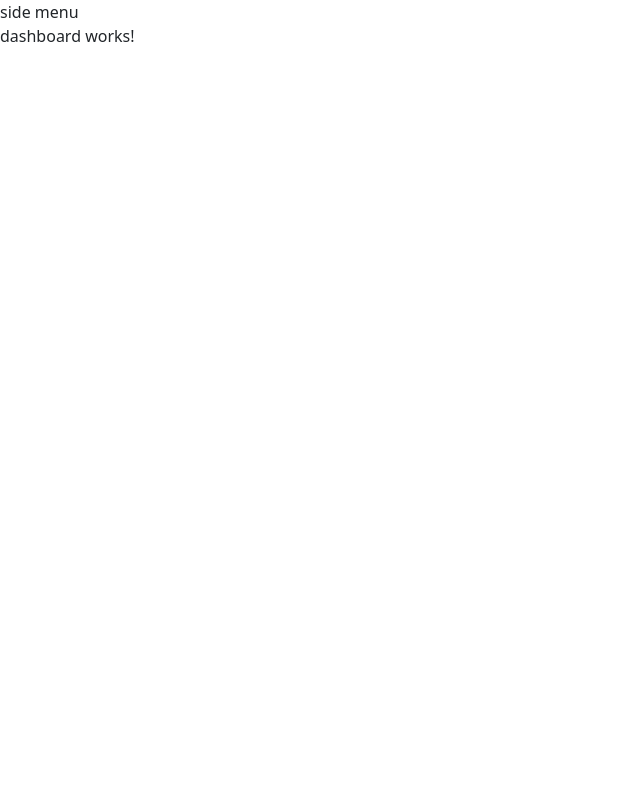
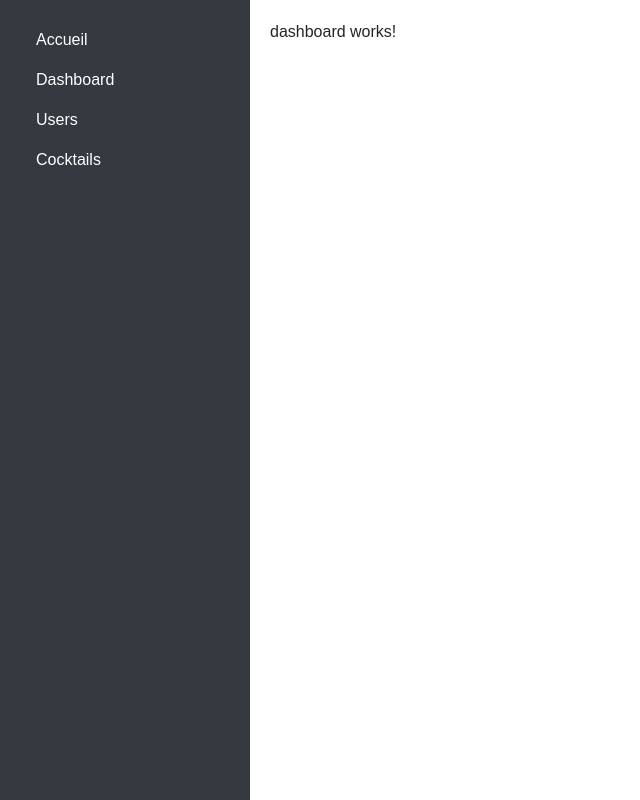
Before and after one commit to Tchak20/angular-api-crud, an Angular app: page /admin/dashboard in a window 1280 px wide. Shown: the whole page, without its empty margins (0-640 px from the left). Built offline with nearby package versions, Linux system fonts and the light colour scheme.

Commit message:
stylisé la page admin

```diff
--- a/src/app/admin/admin.module.ts
+++ b/src/app/admin/admin.module.ts
@@ -5,13 +5,15 @@ import { AdminRoutingModule } from './admin-routing.module';
 import { AlayoutComponent } from './alayout/alayout.component';
 import { DashboardComponent } from './dashboard/dashboard.component';
 import { SidemenuComponent } from './sidemenu/sidemenu.component';
+import { AheaderComponent } from './aheader/aheader.component';
 
 
 @NgModule({
   declarations: [
     AlayoutComponent,
     DashboardComponent,
-    SidemenuComponent
+    SidemenuComponent,
+    AheaderComponent
   ],
   imports: [
     CommonModule,
--- /dev/null
+++ b/src/app/admin/aheader/aheader.component.html
@@ -0,0 +1,9 @@
+<header class="bg-dark text-white">
+    <div class="container">
+      <div class="row">
+        <div class="col-md-6">
+          <h1 class="my-4">Mon Site</h1>
+        </div>
+      </div>
+    </div>
+</header>
--- a/src/app/admin/alayout/alayout.component.html
+++ b/src/app/admin/alayout/alayout.component.html
@@ -1,6 +1,11 @@
-<div class="">
-    side menu
-</div>
-<div class="admin-container">
-    <router-outlet></router-outlet>
-</div>
+<div class="wrapper">
+    <!-- Sidebar -->
+    <nav class="sidebar">
+      <app-sidemenu></app-sidemenu>
+    </nav>
+
+    <!-- Content -->
+    <div class="content">
+      <router-outlet></router-outlet>
+    </div>
+  </div>
--- a/src/app/admin/sidemenu/sidemenu.component.html
+++ b/src/app/admin/sidemenu/sidemenu.component.html
@@ -1 +1,35 @@
-<p>sidemenu works!</p>
+<div class="sidebar-sticky bg-dark text-white">
+    <ul class="nav flex-column">
+      <li class="nav-item">
+            <a class="nav-link text-white" href="#">
+              Accueil
+            </a>
+      </li>
+      <li class="nav-item">
+        <a class="nav-link text-white" [routerLink]="['dashboard']">
+          Dashboard
+        </a>
+      </li>
+      <li class="nav-item">
+        <a class="nav-link text-white" id="reportsDropdown" role="button" data-toggle="dropdown" aria-haspopup="true" aria-expanded="false">
+          Users
+        </a>
+        <div class="dropdown-menu" aria-labelledby="reportsDropdown">
+          <a class="dropdown-item" [routerLink]="['user']">List</a>
+          <a class="dropdown-item" [routerLink]="['user/add']">Ajouter</a>
+          <a class="dropdown-item" routerLink="['user/edit/1']">Edit</a>
+          <a class="dropdown-item" href="#">Delete</a>
+        </div>
+      </li>
+      <li class="nav-item">
+        <a class="nav-link text-white" id="reportsDropdown" role="button" data-toggle="dropdown" aria-haspopup="true" aria-expanded="false">
+          Cocktails
+        </a>
+        <div class="dropdown-menu" aria-labelledby="reportsDropdown">
+            <a class="dropdown-item" [routerLink]="['cocktail']">List</a>
+            <a class="dropdown-item" [routerLink]="['cocktail/add']">Ajouter</a>
+            <a class="dropdown-item" [routerLink]="['cocktail/edit/12']">Editer</a>
+        </div>
+      </li>
+    </ul>
+  </div>
--- a/src/app/public/pheader/pheader.component.html
+++ b/src/app/public/pheader/pheader.component.html
@@ -1,20 +1,20 @@
 <nav class="navbar navbar-expand-lg navbar-primary bg-info">
-    <a class="navbar-brand" href="#">Mon Site</a>
-    <button class="navbar-toggler" type="button" data-toggle="collapse" data-target="#navbarNav" aria-controls="navbarNav" aria-expanded="false" aria-label="Toggle navigation">
+    <a class="navbar-brand text-light" href="#">Mon Site</a>
+    <button class="navbar-toggler " type="button" data-toggle="collapse" data-target="#navbarNav" aria-controls="navbarNav" aria-expanded="false" aria-label="Toggle navigation">
       <span class="navbar-toggler-icon"></span>
     </button>
-    <div class="collapse navbar-collapse" id="navbarNav">
+    <div class="collapse navbar-collapse text-light" id="navbarNav">
       <ul class="navbar-nav">
         <li class="nav-item ">
-          <a class="nav-link" [routerLink]="['home']">Accueil</a>
+          <a class="nav-link text-light" [routerLink]="['home']">Accueil</a>
         </li>
         <li class="nav-item">
-          <a class="nav-link" [routerLink]="['cocktail']">Cocktail</a>
+          <a class="nav-link text-light" [routerLink]="['cocktail']">Cocktail</a>
         </li>
         <li class="nav-item">
-          <a class="nav-link" [routerLink]="['contact']">Contact</a>
+          <a class="nav-link text-light" [routerLink]="['contact']">Contact</a>
         </li>
       </ul>
-      <a class="nav-link" [routerLink]="['admin']">Admin</a>
     </div>
+    <a class="nav-link text-light" [routerLink]="['admin']">Admin</a>
   </nav>
--- a/src/index.html
+++ b/src/index.html
@@ -6,11 +6,38 @@
   <base href="/">
   <meta name="viewport" content="width=device-width, initial-scale=1">
   <link rel="icon" type="image/x-icon" href="favicon.ico">
-  <link rel="stylesheet" href="https://cdn.jsdelivr.net/npm/bootstrap@5.3.2/dist/css/bootstrap.min.css" integrity="sha384-T3c6CoIi6uLrA9TneNEoa7RxnatzjcDSCmG1MXxSR1GAsXEV/Dwwykc2MPK8M2HN" crossorigin="anonymous">
+  <link rel="stylesheet" href="https://maxcdn.bootstrapcdn.com/bootstrap/4.0.0/css/bootstrap.min.css">
+  <style>
+    body {
+      margin: 0;
+      font-family: 'Arial', sans-serif;
+    }
+
+    .wrapper {
+      display: flex;
+      height: 100vh;
+    }
+
+    .sidebar {
+      width: 250px;
+      background-color: #343a40;
+      padding: 20px;
+      color: white;
+    }
+
+    .content {
+      flex-grow: 1;
+      padding: 20px;
+    }
+  </style>
 </head>
 <body>
   <app-root></app-root>
+  <script src="https://code.jquery.com/jquery-3.2.1.slim.min.js"></script>
+  <script src="https://cdnjs.cloudflare.com/ajax/libs/popper.js/1.12.9/umd/popper.min.js"></script>
+  <script src="https://maxcdn.bootstrapcdn.com/bootstrap/4.0.0/js/bootstrap.min.js"></script>
+
 </body>
-<script src="https://cdn.jsdelivr.net/npm/bootstrap@5.3.2/dist/js/bootstrap.min.js" integrity="sha384-BBtl+eGJRgqQAUMxJ7pMwbEyER4l1g+O15P+16Ep7Q9Q+zqX6gSbd85u4mG4QzX+" crossorigin="anonymous"></script>
-<script src="https://cdn.jsdelivr.net/npm/bootstrap@5.3.2/dist/js/bootstrap.bundle.min.js" integrity="sha384-C6RzsynM9kWDrMNeT87bh95OGNyZPhcTNXj1NW7RuBCsyN/o0jlpcV8Qyq46cDfL" crossorigin="anonymous"></script>
+
+
 </html>
```
Also changed, not shown: src/app/admin/aheader/aheader.component.ts (added, +10 -0 lines), src/app/admin/aheader/aheader.component.css (added).
